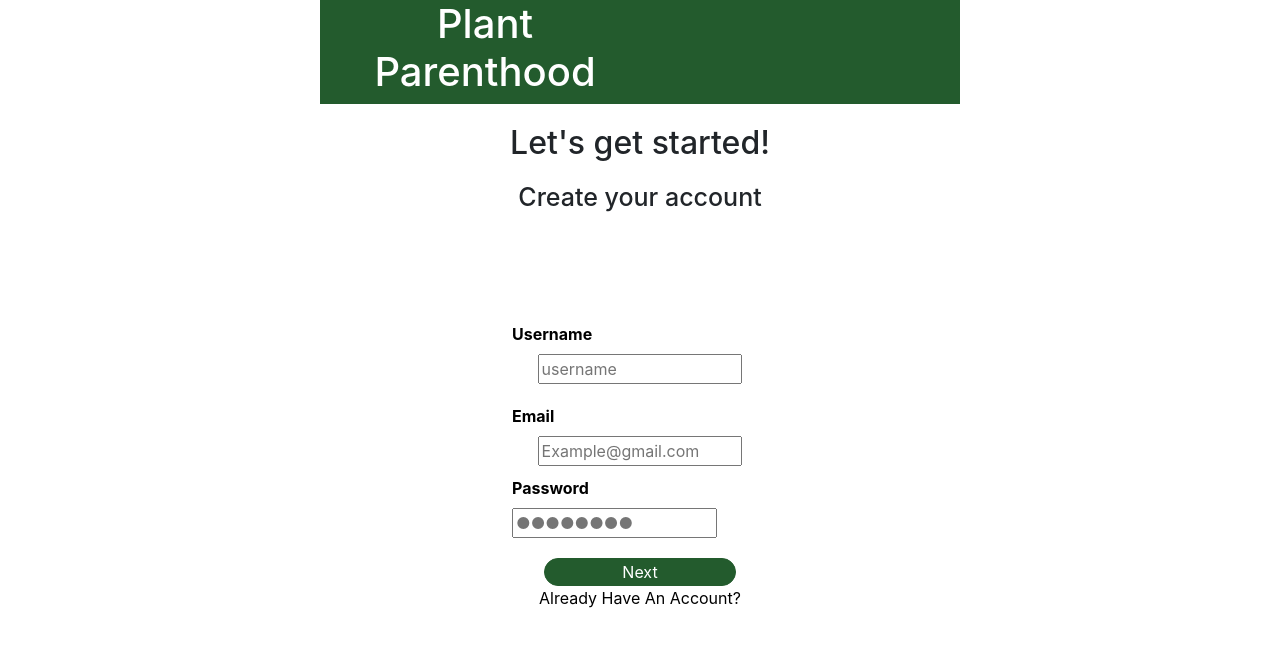
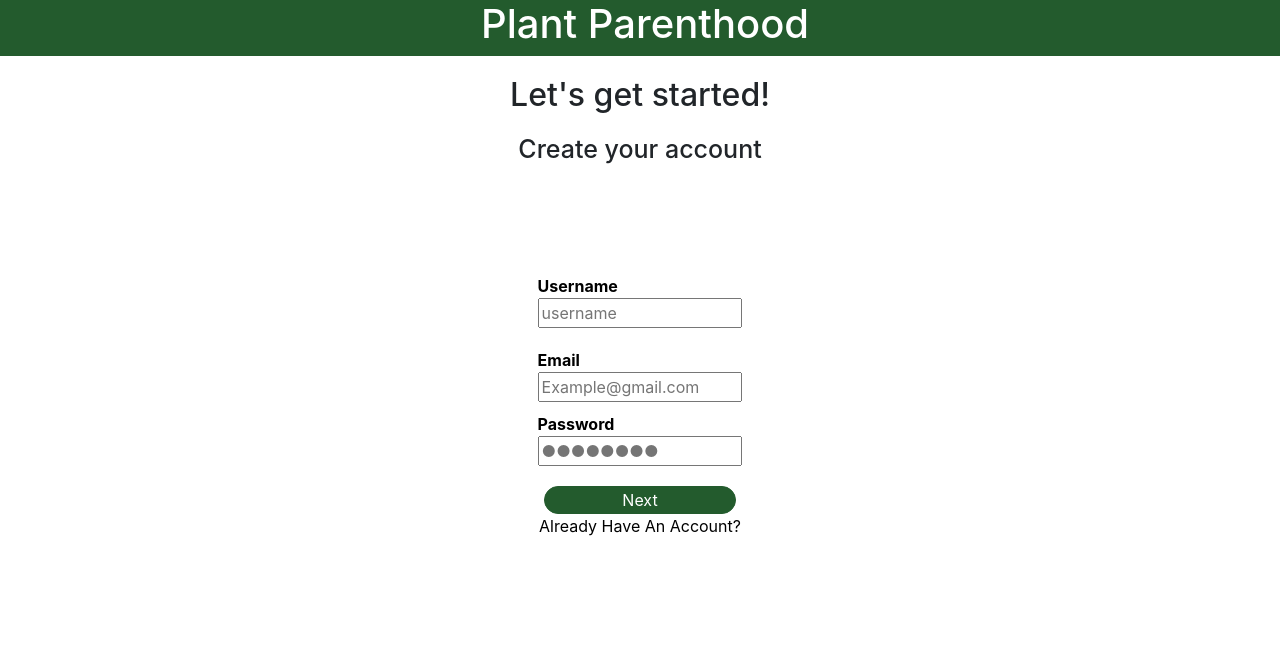
Before and after one commit to Build-weekWMyPlants/Front-end, a React (Create React App) app in the folder front-end/: page / in a window 1280 px wide. Shown: the top 646 px of the page. Built offline with nearby package versions, Linux system fonts and the light colour scheme.

Commit message:
timestamp working

```diff
--- a/front-end/package.json
+++ b/front-end/package.json
@@ -5,7 +5,9 @@
   "dependencies": {
     "axios": "^0.19.0",
     "bootstrap": "^4.3.1",
+    "dateformat": "^3.0.3",
     "formik": "^2.0.4",
+    "moment": "^2.24.0",
     "react": "^16.12.0",
     "react-dom": "^16.12.0",
     "react-icons": "^3.8.0",
--- a/front-end/src/App.css
+++ b/front-end/src/App.css
@@ -121,3 +121,9 @@ input {
   margin-top: 10px;
 
 }
+
+.input-box {
+  width: 80%;
+  margin: 0 auto;
+
+}
--- a/front-end/src/components/LoginForm.js
+++ b/front-end/src/components/LoginForm.js
@@ -93,8 +93,9 @@ const NewUser = ({ values, errors, touched, status, history, login }) => {
 
 
   return (
+    <div>
+    <NavSignLog />
     <MainCont>
-      <NavSignLog />
       <div>
         <h2>{loggedIn ? `Hello, ${username}` : "Please login"}</h2>
       </div>
@@ -136,6 +137,7 @@ const NewUser = ({ values, errors, touched, status, history, login }) => {
         </StyledForm>
       </Form>
     </MainCont>
+    </div>
   );
 };
 
--- a/front-end/src/components/NavSignLog.js
+++ b/front-end/src/components/NavSignLog.js
@@ -9,16 +9,10 @@ const NavStyle = styled.nav`
   background-color: #235b2d;
 `;
 const H1Style = styled.h1`
-  width: 50%;
+  width: 100%;
   display: flex;
+  justify-content: center;
   padding-left: 10px;
-  color: white;
-`;
-const H4Style = styled.h4`
-  width: 50%;
-  display: flex;
-  justify-content: flex-end;
-  padding-right: 10px;
   color: white;
 `;
 
--- a/front-end/src/components/Plant.js
+++ b/front-end/src/components/Plant.js
@@ -4,12 +4,13 @@ import Nav from "./Nav";
 import styled from "styled-components";
 import axios from "axios";
 import DefaultPic from "../images/default.jpg"
-import './Plant.css'
+import './Plant.css';
+import dateFormat from "dateformat";
 
 const PlantListDiv = styled.div`
   border: 1px solid black;
-  height: 400px;
-  width: 400px;
+  height: 420px;
+  width: 420px;
   display: flex;
   align-items: center;
   justify-content: center;
@@ -67,7 +68,13 @@ const StyledWatered = styled.button`
 `;
 
 const Plant = props => {
+    const [timeStamp, setTimeStamp] = useState("")
 
+    const waterTimeStamp = () => {
+        setTimeStamp(dateFormat("dddd, mmmm dS, yyyy, h:MM:ss TT"))
+        // dateFormat(timeStamp, "dddd, mmmm ds, yyyy, h:MM:ss TT")
+        console.log(timeStamp)
+    }
     const deletePlant = plant => {
         console.log("ID", props.plant);
         axios
@@ -81,28 +88,14 @@ const Plant = props => {
           .catch(error => console.log("DELETE", error));
       };
 
-    if(props.image === " " || props.image === "") {
-        return <div>
-        <PlantListDiv>
-            <ImageStyle src={DefaultPic} />
-            <H4Style>{props.name}</H4Style>
-            <H4Style>{props.species}</H4Style>
-            <WateredButton>Mark as Watered</WateredButton>
-            <ButtonContain>
-            <EditButton>Edit</EditButton>
-            <DeleteButton onClick={e => {e.preventDefault(); deletePlant(props.plant.id)}}>Delete</DeleteButton>
-            </ButtonContain>
-        </PlantListDiv>
-        </div>
-    } else
-
     return (
         <div>
                 <PlantListDiv>
-                    <ImageStyle src={props.image}/>
+                <ImageStyle src={props.image===" "|| props.image === "" ? DefaultPic : props.image} />
                     <H4Style>{props.name}</H4Style>
                     <H4Style>{props.species}</H4Style>
-                    <WateredButton>Mark as Watered</WateredButton>
+                    <WateredButton onClick={waterTimeStamp}>Mark as Watered</WateredButton>
+                    <p>Last Watered: {timeStamp}</p>
                     <ButtonContain>
                     <EditButton>Edit</EditButton>
                     <DeleteButton onClick={e => {e.preventDefault(); deletePlant(props.plant.id)}}>Delete</DeleteButton>
--- a/front-end/src/components/SignUpForm.js
+++ b/front-end/src/components/SignUpForm.js
@@ -14,6 +14,7 @@ const MainCont = styled.div`
 `;
 const StyledForm = styled.div`
   display: flex;
+  justify-content: center;
   flex-direction: column;
   align-items: center;
   margin: 100px auto;
@@ -21,6 +22,8 @@ const StyledForm = styled.div`
 const StyledEntry = styled.label`
   color: black;
   font-weight: bold;
+  width: 80%;
+  margin: 0 auto;
 `;
 const StyledResults = styled.div`
   display: flex;
@@ -89,10 +92,9 @@ const NewUser = ({ history, signUp, values, errors, touched, status }) => {
   }, [status]);
 
   return (
+    <div>
+      <NavSignLog />
     <MainCont>
-      <NavStyle>
-        <H1Style>Plant Parenthood</H1Style>
-      </NavStyle>
       <div>
         <H2Styled>Let's get started!</H2Styled>
         <H3Styled>Create your account</H3Styled>
@@ -158,6 +160,7 @@ const NewUser = ({ history, signUp, values, errors, touched, status }) => {
         </StyledForm>
       </Form>
     </MainCont>
+    </div>
   );
 };
 
```
Also changed, not shown: 1 other file (tests, documents, lock files or other folders).
